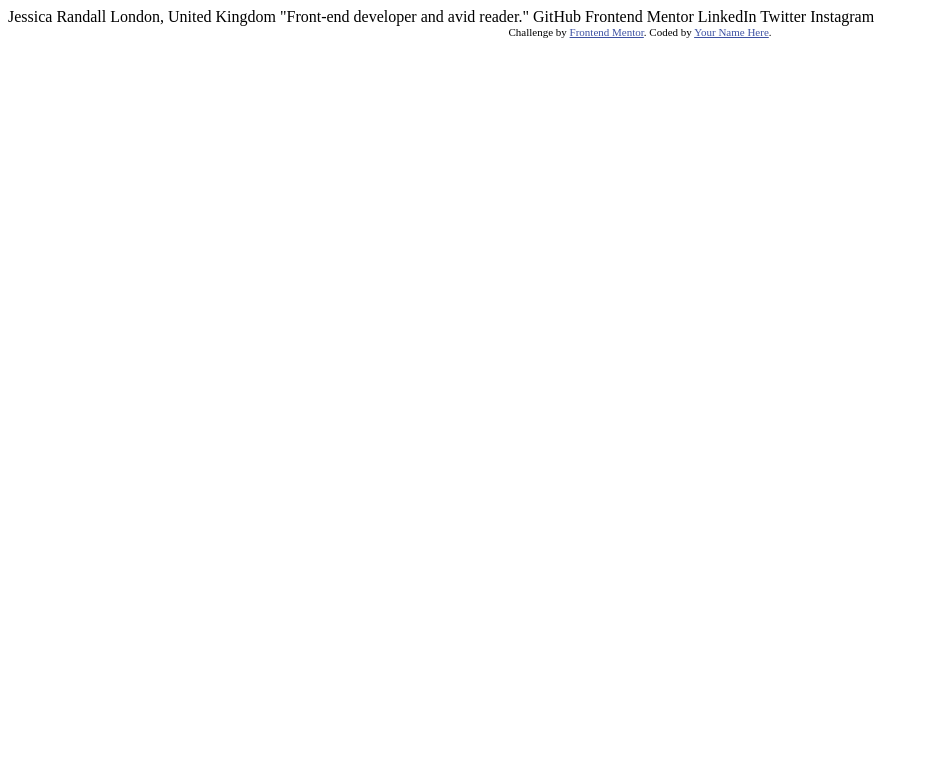
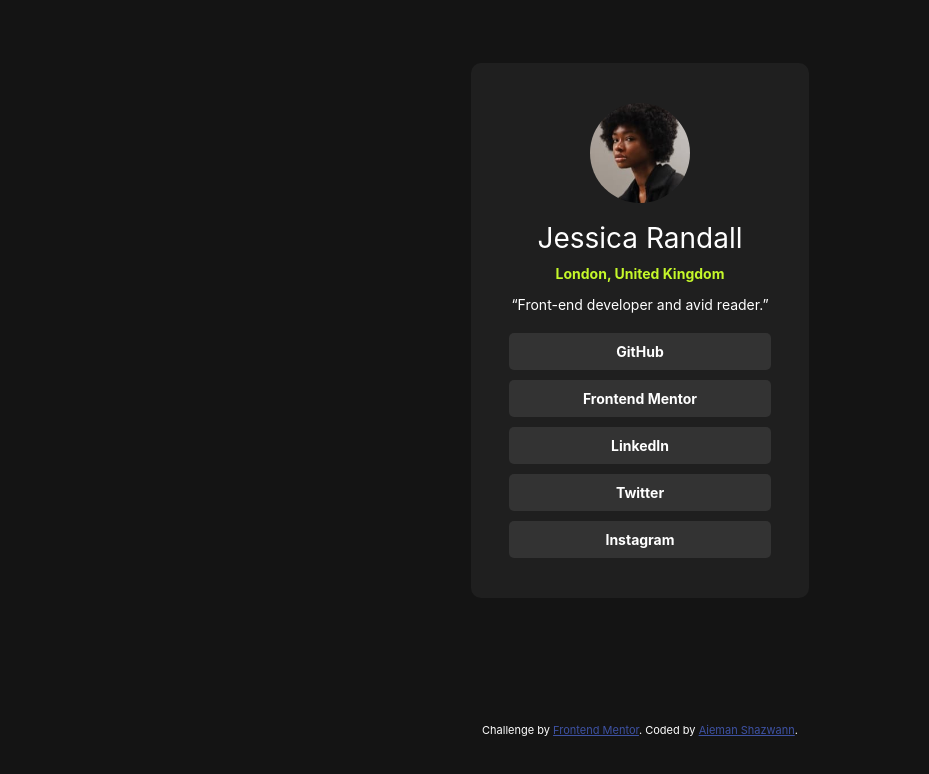
Before and after one commit to XypherA/SocialLinksProfile, a plain HTML site: page index.html in a window 1280 px wide. Shown: the whole page, without its empty margins (0-929 px from the left). Drawn offline with Linux system fonts and the light colour scheme; a web font is replaced by a local one.

Commit message:
Changes Occurs

```diff
--- a/index.html
+++ b/index.html
@@ -4,6 +4,8 @@
   <meta charset="UTF-8">
   <meta name="viewport" content="width=device-width, initial-scale=1.0"> <!-- displays site properly based on user's device -->
 
+  <link rel="stylesheet" href="https://fonts.google.com/specimen/Inter">
+  <link rel="stylesheet" href="styles.css">
   <link rel="icon" type="image/png" sizes="32x32" href="./assets/images/favicon-32x32.png">
 
   <title>Frontend Mentor | Social links profile</title>
@@ -15,20 +17,24 @@
   </style>
 </head>
 <body>
+  <div class="container">
+    <img src="assets/images/avatar-jessica.jpeg" alt="Jessica">
+    <h1>Jessica Randall</h1>
+    <h3>London, United Kingdom</h3>
+    <q>Front-end developer and avid reader.</q>
+    <div class="links">
+      <a href="#">GitHub</a>
+      <a href="#">Frontend Mentor</a>
+      <a href="#">LinkedIn</a>
+      <a href="#">Twitter</a>
+      <a href="#">Instagram</a>
+    </div>
+  </div>
 
-  Jessica Randall
-  London, United Kingdom
-  "Front-end developer and avid reader."
-
-  GitHub
-  Frontend Mentor
-  LinkedIn
-  Twitter
-  Instagram
 
   <div class="attribution">
     Challenge by <a href="https://www.frontendmentor.io?ref=challenge" target="_blank">Frontend Mentor</a>.
-    Coded by <a href="#">Your Name Here</a>.
+    Coded by <a href="#">Aieman Shazwann</a>.
   </div>
 </body>
 </html>
--- /dev/null
+++ b/styles.css
@@ -0,0 +1,61 @@
+body{
+    display: grid;
+    place-items: center;
+    min-height: 100vh;
+    margin: 0;
+    padding: 0;
+    background-color:  hsl(0, 0%, 8%);
+    color: hsl(0, 0%, 100%);
+    font-family: 'Inter', sans-serif;
+    font-size: 14px;
+}
+
+.container{
+    display: flex;
+    flex-direction: column;
+    justify-content: center;
+    align-items: center;
+    background-color:  hsl(0, 0%, 12%);
+    border-radius: 10px;
+    padding: 40px;
+}
+
+img{
+    border-radius: 50%;
+    width: 100px;
+}
+
+h1 {
+    font-weight: 400;
+    padding-bottom: 0;
+    margin-bottom: 0;
+}
+
+h3 {
+    color: hsl(75, 94%, 57%);
+    padding-top: 0;
+    margin-top: 10px;
+    font-size: 14px;
+}
+
+.links{
+    display: flex;
+    flex-direction: column;
+    gap: 10px;
+    margin-top: 20px;
+    justify-content: center;
+    justify-items: center;
+    align-items: center;
+}
+
+.links a{
+    min-width: 180%;
+    padding: 10px;
+    text-align: center;
+    border-radius: 5px;
+    color: white;
+    text-decoration: none;
+    font-weight: bold;
+    font-size: 14px;
+    background-color: hsl(0, 0%, 20%);
+}
```
